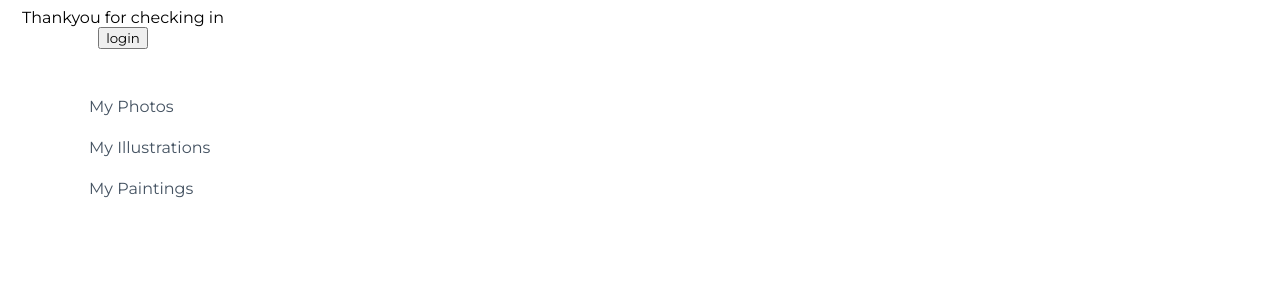
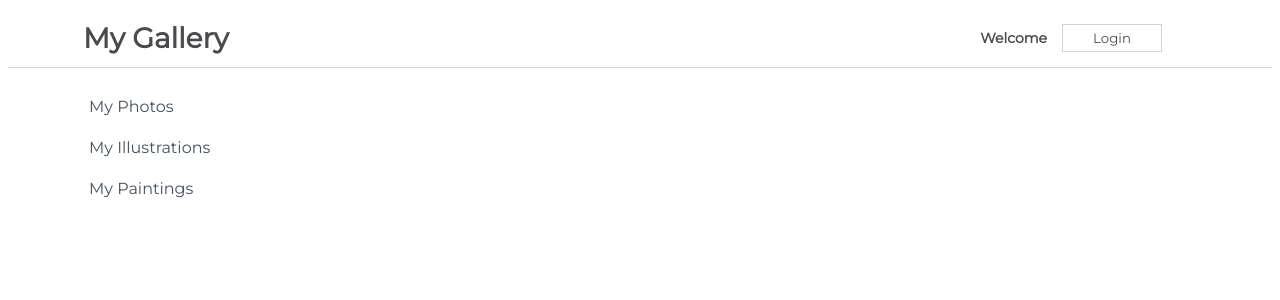
Before and after one commit to RobWar-code/react-challenge-1, a React (Create React App) app in the folder my-app/: page / in a window 1280 px wide. Shown: the top 300 px of the page. Built offline with nearby package versions, Linux system fonts and the light colour scheme.

Commit message:
Add State Changes

```diff
--- a/my-app/src/components/Navbar.js
+++ b/my-app/src/components/Navbar.js
@@ -1,34 +1,48 @@
 import {Component} from 'react';
-import {useRef} from 'react';
 import css from './css/NavBarSimple.module.css';
 
 class Navbar extends Component {
     constructor(props) {
         super(props);
         this.state = {
-            welcomeMessageState: true
+            message: "Welcome",
+            login: "Login"
         };
-        this.eventHandler = this.eventHandler.bind(this);
     }
 
-    getMessage() {
-        var message = "";
-        this.state.welcomeMessage === true ?  message = "Welcome to my site" : message = "Thankyou for checking in";
-        return message;
-    }
 
-    eventHandler = event => {
-        const ref = useRef(null);
-        this.setState(prevstate => ({welcomeMessageState: !prevstate.welcomeMessageState}));
-        var elem = event.target.getAttribute("data-message_id");
-        ref.setAttribute(elem, this.getMessage());
+    eventHandler() {
+        this.setState((prevState, prevProps) => {
+            var m1 = "";
+            if (prevState.message === "Welcome") {
+                m1 = "Hello";
+            }
+            else if (prevState.message === "Hello") {
+                m1 = "Goodbye";
+            }
+            else {
+                m1 = "Hello";
+            }
+            return {
+                message: m1,
+                login: prevState.login === "Login"? "Logout": "Login"
+            };
+        }, () => {
+            console.log("Message State:", this.state.message)
+            console.log("Login State:", this.state.login)
+        });
     }
 
     render() {
         return (
-            <div className={css.navbarSimple}>
-                <span id="message">{this.getMessage()}</span>
-                <button onClick={this.eventHandler} data-message-id="message">login</button>
+            <div className={css.NavBar}>
+                <div>
+                    <h1>My Gallery</h1>
+                </div>
+                <div>
+                    <span id="message">{this.state.message}</span>
+                    <button onClick={() => this.eventHandler()}>{this.state.login}</button>
+                </div>
             </div>
         );
     }
--- a/my-app/src/components/css/NavBarSimple.module.css
+++ b/my-app/src/components/css/NavBarSimple.module.css
@@ -14,6 +14,7 @@
 .NavBar div {
     padding-right: 35px;
 }
+
 .NavBar h1 {
     font-family: "montserrat";
     font-size: 28px;
```
Also changed, not shown: 1 other file (tests, documents, lock files or other folders).
